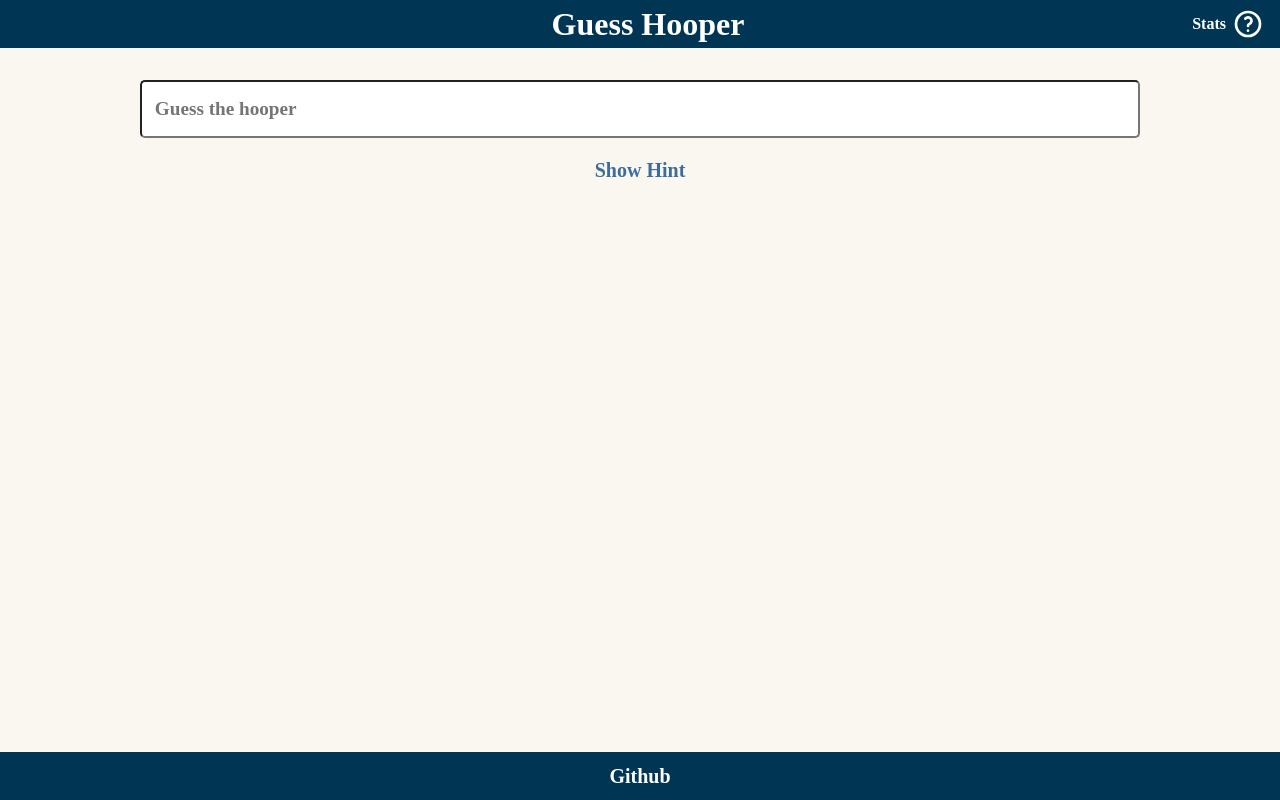
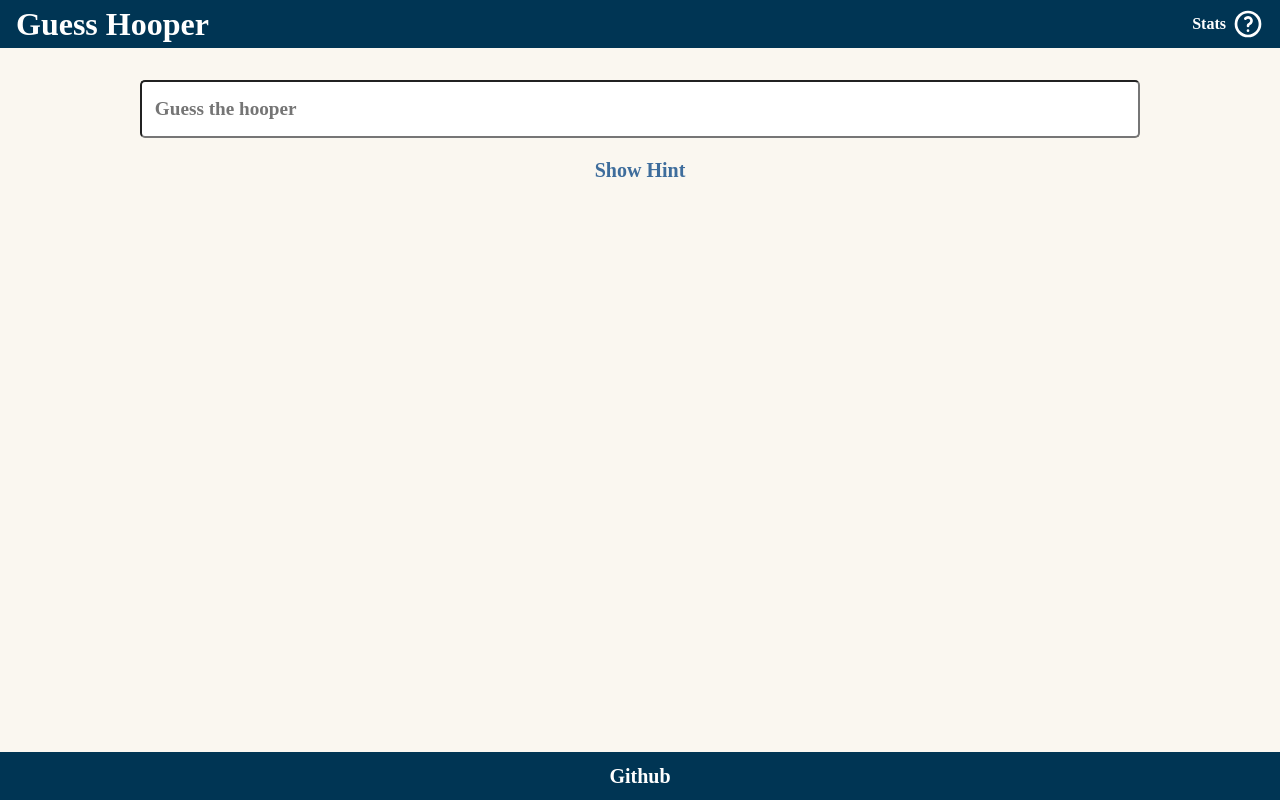
Before and after one commit to mmtakeuchi/guess-hooper, a React (Create React App) app: page / in a window 1280 px wide. Built offline with nearby package versions, Linux system fonts and the light colour scheme.

Commit message:
move title to left side, from center

```diff
--- a/src/App.css
+++ b/src/App.css
@@ -1,5 +1,5 @@
 .App {
-  width: 100%;
+  max-width: 100vw;
   min-height: 100vh;
   display: flex;
   flex-direction: column;
@@ -39,4 +39,10 @@ main {
   main {
     padding: 1rem;
   }
+
+  @media screen and (max-width: 375px) {
+    h1 {
+      font-size: 1.5rem;
+    }
+  }
 }
--- a/src/components/Navbar/Navbar.scss
+++ b/src/components/Navbar/Navbar.scss
@@ -1,24 +1,17 @@
 header {
-  width: 100%;
+  max-width: 100%;
   display: flex;
   align-items: center;
+  justify-content: space-between;
   height: 3rem;
   padding: 1rem;
   background-color: #003554;
   color: #fff;
   font-weight: bold;
 
-  h1 {
-    width: calc(100% - 1rem);
-    position: absolute;
-    text-align: center;
-  }
-
   .nav-btns {
-    flex: 1;
     display: flex;
     justify-content: flex-end;
-    position: relative;
 
     & > * {
       cursor: pointer;
```
